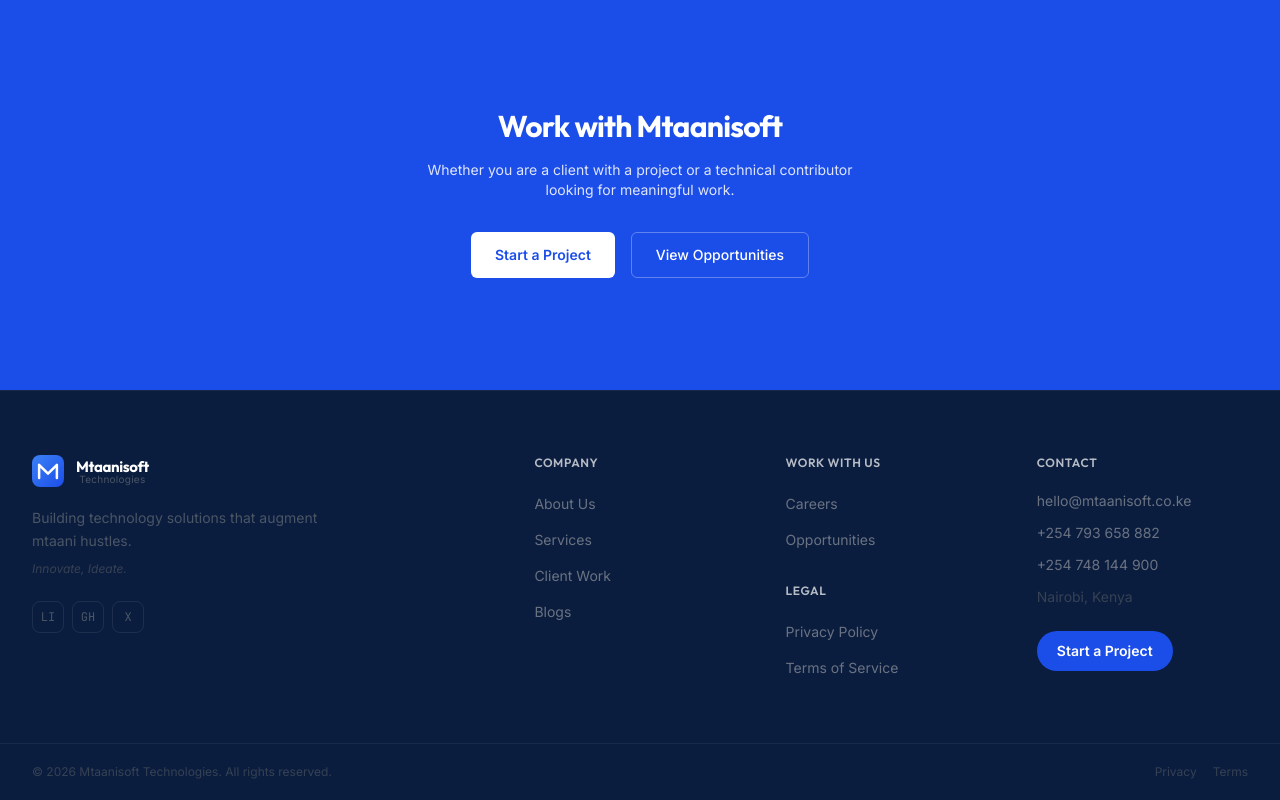
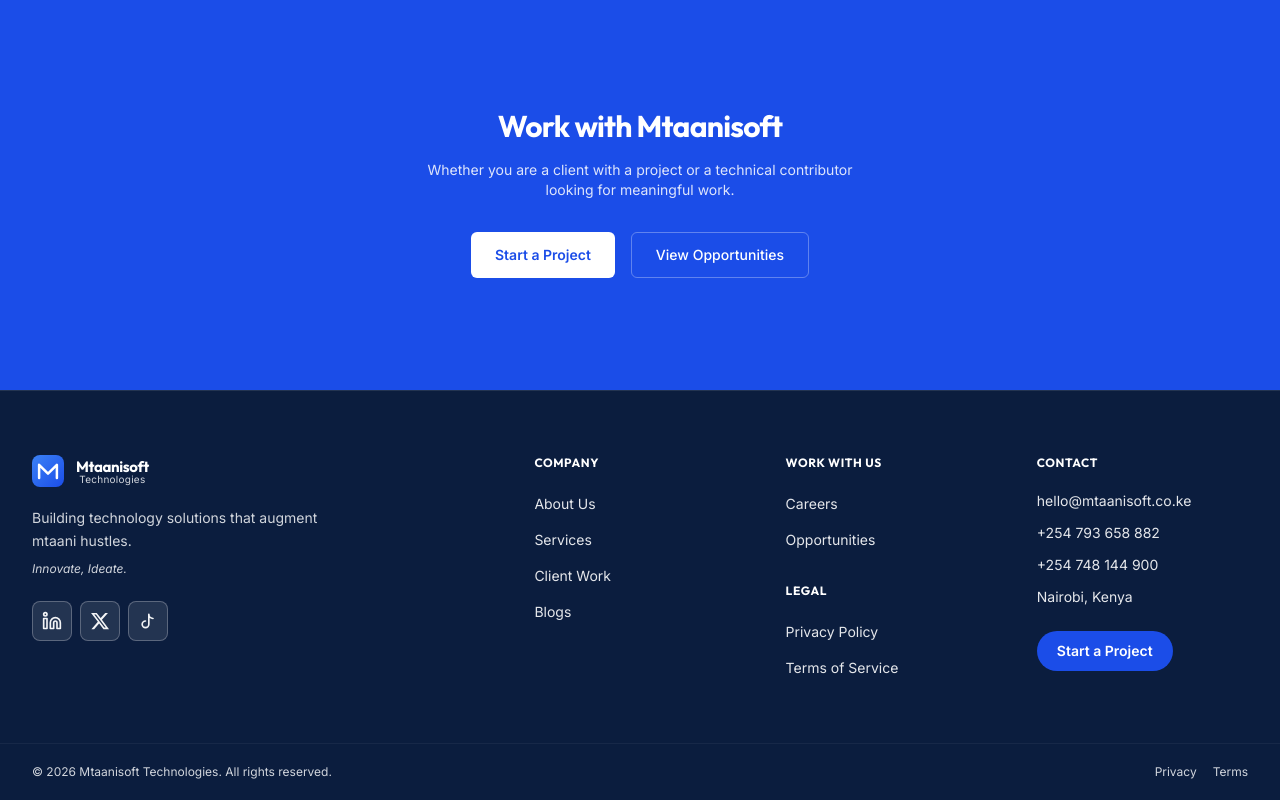
Before and after one commit to stevejj4/Mtaanisoft-Technologies-Website, a React (Vite) app: page / in a window 1280 px wide. Shown: the part 2510-3310 px from the top of the page. Built offline with nearby package versions, Linux system fonts and the light colour scheme; the HTML template or start-up script is replaced by a standard one.

Commit message:
ability to run on render

```diff
--- a/src/components/Footer.tsx
+++ b/src/components/Footer.tsx
@@ -21,45 +21,41 @@ function MtaaniLogo() {
 
 export default function Footer({ navigate }: FooterProps) {
   return (
-    <footer className="section-dark text-gray-500 border-t border-white/5">
-      <div className="max-w-7xl mx-auto px-6 md:px-8 py-16 grid grid-cols-2 md:grid-cols-5 gap-10">
+    <footer className="section-dark text-gray-300 border-t border-white/10">
+      <div className="max-w-7xl mx-auto px-6 md:px-8 py-20 md:py-16 grid grid-cols-1 sm:grid-cols-2 md:grid-cols-5 gap-10">
         {/* Brand */}
-        <div className="col-span-2">
+        <div className="col-span-1 sm:col-span-2">
           <button onClick={() => navigate('about')} className="flex items-center gap-3 mb-5">
             <MtaaniLogo />
             <div className="flex flex-col leading-none">
               <span className="font-display font-bold text-[15px] text-white tracking-tight">Mtaanisoft</span>
-              <span className="font-sans text-[10px] text-gray-600 tracking-wide">Technologies</span>
+              <span className="font-sans text-[10px] text-gray-300 tracking-wide">Technologies</span>
             </div>
           </button>
-          <p className="text-sm leading-relaxed text-gray-600 mb-2 max-w-xs">
+          <p className="text-sm leading-relaxed text-gray-300 mb-2 max-w-xs">
             Building technology solutions that augment mtaani hustles.
           </p>
-          <p className="text-xs text-gray-700 italic mb-6">Innovate, Ideate.</p>
+          <p className="text-xs text-gray-300 italic mb-6">Innovate, Ideate.</p>
           <div className="flex gap-2">
-            {[
-              { label: 'LI', title: 'LinkedIn' },
-              { label: 'GH', title: 'GitHub' },
-              { label: 'X', title: 'X' },
-            ].map(s => (
-              <button
-                key={s.label}
-                title={s.title}
-                className="w-8 h-8 rounded-lg border border-white/8 flex items-center justify-center text-gray-600 hover:text-white hover:border-white/20 transition-colors font-mono text-xs"
-              >
-                {s.label}
-              </button>
-            ))}
+            <a href="https://www.linkedin.com/" target="_blank" rel="noreferrer" aria-label="LinkedIn" title="LinkedIn" className="w-10 h-10 rounded-lg border border-white/25 bg-white/10 flex items-center justify-center text-gray-100 hover:text-white hover:bg-white/20 transition-colors">
+              <svg xmlns="http://w3.org" width="20" height="20" viewBox="0 0 24 24" fill="none" stroke="currentColor" strokeWidth="2" strokeLinecap="round" strokeLinejoin="round"><path d="M16 8a6 6 0 0 1 6 6v7h-4v-7a2 2 0 0 0-2-2 2 2 0 0 0-2 2v7h-4v-7a6 6 0 0 1 6-6z"></path><rect x="2" y="9" width="4" height="12"></rect><circle cx="4" cy="4" r="2"></circle></svg>
+            </a>
+            <a href="https://x.com/" target="_blank" rel="noreferrer" aria-label="X" title="X" className="w-10 h-10 rounded-lg border border-white/25 bg-white/10 flex items-center justify-center text-gray-100 hover:text-white hover:bg-white/20 transition-colors">
+              <svg xmlns="http://w3.org" width="20" height="20" viewBox="0 0 24 24" fill="currentColor"><path d="M18.244 2.25h3.308l-7.227 8.26 8.502 11.24H16.17l-5.214-6.817L4.99 21.75H1.68l7.73-8.835L1.254 2.25H8.08l4.713 6.231zm-1.161 17.52h1.833L7.084 4.126H5.117z" /></svg>
+            </a>
+            <a href="https://www.tiktok.com/" target="_blank" rel="noreferrer" aria-label="TikTok" title="TikTok" className="w-10 h-10 rounded-lg border border-white/25 bg-white/10 flex items-center justify-center text-gray-100 hover:text-white hover:bg-white/20 transition-colors">
+              <svg xmlns="http://w3.org" width="20" height="20" viewBox="0 0 24 24" fill="none" stroke="currentColor" strokeWidth="2" strokeLinecap="round" strokeLinejoin="round"><path d="M9 12a4 4 0 1 0 4 4V4a5 5 0 0 0 5 5"></path></svg>
+            </a>
           </div>
         </div>
 
         {/* Company */}
         <div>
-          <h4 className="font-display font-semibold text-white/70 text-xs mb-5 uppercase tracking-wider">Company</h4>
+          <h4 className="font-display font-bold text-white text-xs mb-5 uppercase tracking-wider">Company</h4>
           <ul className="space-y-3">
             {([['About Us', 'about'], ['Services', 'services'], ['Client Work', 'client-projects'], ['Blogs', 'blogs']] as [string, Page][]).map(([label, p]) => (
               <li key={label}>
-                <button onClick={() => navigate(p)} className="text-sm hover:text-white transition-colors">{label}</button>
+                <button onClick={() => navigate(p)} className="text-sm text-gray-200 hover:text-white transition-colors">{label}</button>
               </li>
             ))}
           </ul>
@@ -67,38 +63,38 @@ export default function Footer({ navigate }: FooterProps) {
 
         {/* Work + Legal */}
         <div>
-          <h4 className="font-display font-semibold text-white/70 text-xs mb-5 uppercase tracking-wider">Work With Us</h4>
+          <h4 className="font-display font-bold text-white text-xs mb-5 uppercase tracking-wider">Work With Us</h4>
           <ul className="space-y-3 mb-8">
-            <li><button onClick={() => navigate('careers')} className="text-sm hover:text-white transition-colors">Careers</button></li>
-            <li><button onClick={() => navigate('careers')} className="text-sm hover:text-white transition-colors">Opportunities</button></li>
+            <li><button onClick={() => navigate('careers')} className="text-sm text-gray-200 hover:text-white transition-colors">Careers</button></li>
+            <li><button onClick={() => navigate('careers')} className="text-sm text-gray-200 hover:text-white transition-colors">Opportunities</button></li>
           </ul>
-          <h4 className="font-display font-semibold text-white/70 text-xs mb-5 uppercase tracking-wider">Legal</h4>
+          <h4 className="font-display font-bold text-white text-xs mb-5 uppercase tracking-wider">LEGAL</h4>
           <ul className="space-y-3">
-            <li><button onClick={() => navigate('privacy')} className="text-sm hover:text-white transition-colors">Privacy Policy</button></li>
-            <li><button onClick={() => navigate('terms')} className="text-sm hover:text-white transition-colors">Terms of Service</button></li>
+            <li><button onClick={() => navigate('privacy')} className="text-sm text-gray-200 hover:text-white transition-colors">Privacy Policy</button></li>
+            <li><button onClick={() => navigate('terms')} className="text-sm text-gray-200 hover:text-white transition-colors">Terms of Service</button></li>
           </ul>
         </div>
 
         {/* Contact */}
         <div>
-          <h4 className="font-display font-semibold text-white/70 text-xs mb-5 uppercase tracking-wider">Contact</h4>
+          <h4 className="font-display font-bold text-white text-xs mb-5 uppercase tracking-wider">Contact</h4>
           <ul className="space-y-3">
             <li>
-              <a href="mailto:hello@mtaanisoft.co.ke" className="text-sm hover:text-white transition-colors block">
+              <a href="mailto:hello@mtaanisoft.co.ke" className="text-sm text-gray-200 hover:text-white transition-colors block">
                 hello@mtaanisoft.co.ke
               </a>
             </li>
             <li>
-              <a href="https://wa.me/254793658882" target="_blank" rel="noreferrer" className="text-sm hover:text-white transition-colors block">
+              <a href="https://wa.me/254793658882" target="_blank" rel="noreferrer" className="text-sm text-gray-200 hover:text-white transition-colors block">
                 +254 793 658 882
               </a>
             </li>
             <li>
-              <a href="https://wa.me/254748144900" target="_blank" rel="noreferrer" className="text-sm hover:text-white transition-colors block">
+              <a href="https://wa.me/254748144900" target="_blank" rel="noreferrer" className="text-sm text-gray-200 hover:text-white transition-colors block">
                 +254 748 144 900
               </a>
             </li>
-            <li className="text-sm text-gray-700">Nairobi, Kenya</li>
+            <li className="text-sm text-gray-200">Nairobi, Kenya</li>
           </ul>
           <button
             onClick={() => navigate('contact')}
@@ -111,10 +107,10 @@ export default function Footer({ navigate }: FooterProps) {
 
       <div className="border-t border-white/5">
         <div className="max-w-7xl mx-auto px-6 md:px-8 py-5 flex flex-col sm:flex-row items-center justify-between gap-2 text-xs text-gray-700">
-          <span>&copy; 2026 Mtaanisoft Technologies. All rights reserved.</span>
+          <span className="text-gray-300">&copy; 2026 Mtaanisoft Technologies. All rights reserved.</span>
           <div className="flex gap-4">
-            <button onClick={() => navigate('privacy')} className="hover:text-gray-500 transition-colors">Privacy</button>
-            <button onClick={() => navigate('terms')} className="hover:text-gray-500 transition-colors">Terms</button>
+            <button onClick={() => navigate('privacy')} className="text-gray-300 hover:text-white transition-colors">Privacy</button>
+            <button onClick={() => navigate('terms')} className="text-gray-300 hover:text-white transition-colors">Terms</button>
           </div>
         </div>
       </div>
--- a/src/pages/PrivacyPage.tsx
+++ b/src/pages/PrivacyPage.tsx
@@ -96,7 +96,7 @@ To exercise any of these rights, contact us at: **privacy@mtaanisoft.co.ke**`,
 **Mtaanisoft Technologies**
 Nairobi, Kenya
 Email: **privacy@mtaanisoft.co.ke**
-Phone: +254 700 000 000`,
+Phone: +254 793 658 882`,
   },
 ]
 
```
